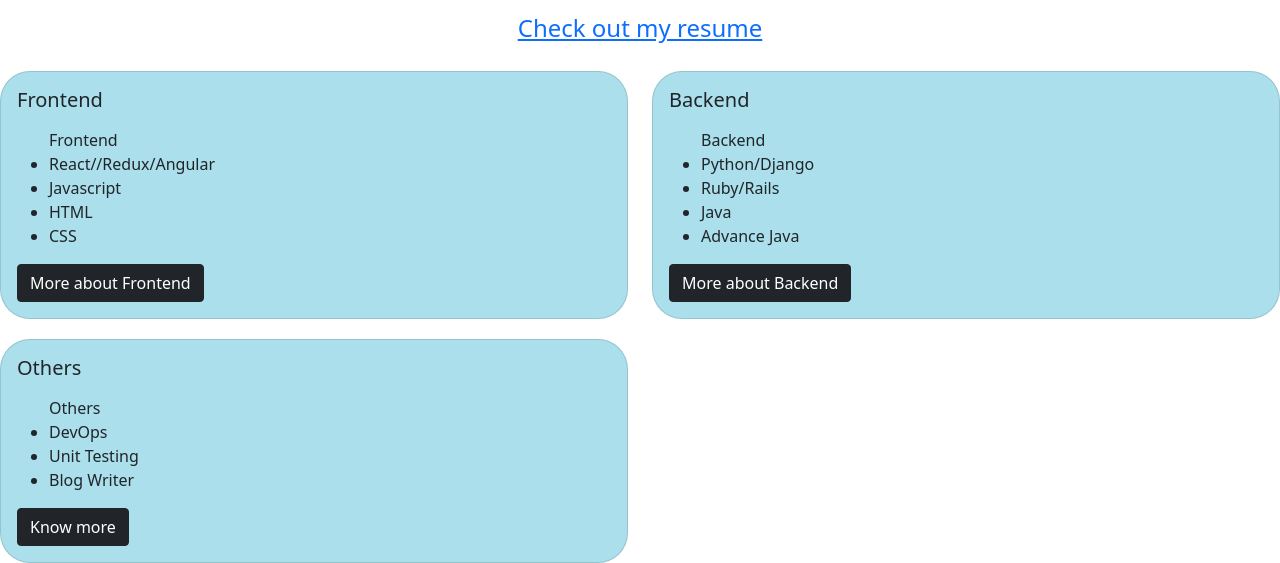
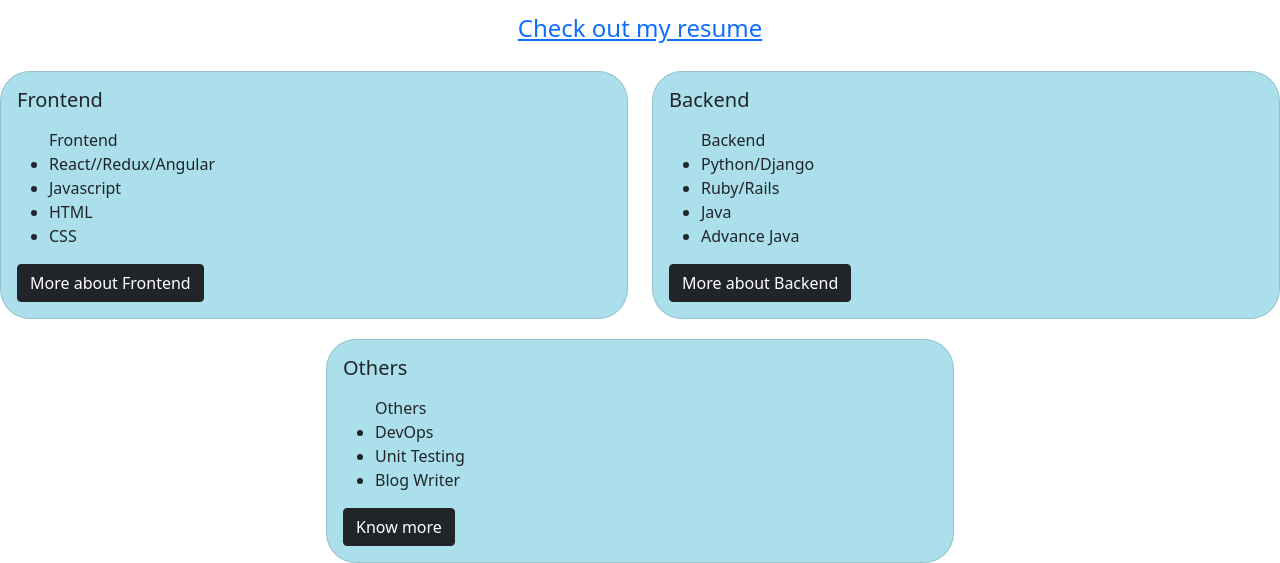
Before and after one commit to dakshatakk/Portfolio, a plain HTML site: page Index.html in a window 1280 px wide. Shown: the part 547-1110 px from the top of the page. Drawn offline with nearby package versions, Linux system fonts and the light colour scheme.

Commit message:
Add files via upload

```diff
--- a/Index.html
+++ b/Index.html
@@ -153,9 +153,10 @@
           </div>
         </div>
       </div>
-      <center>
+
     </div>
-    <div class="row">
+
+    <div class="row" style="justify-content: center;">
       <div class="col-sm-6">
         <div class="card" style="background-color: rgb(170, 223, 235);border-radius:30px;margin-top:20px">
           <div class="card-body">
```
